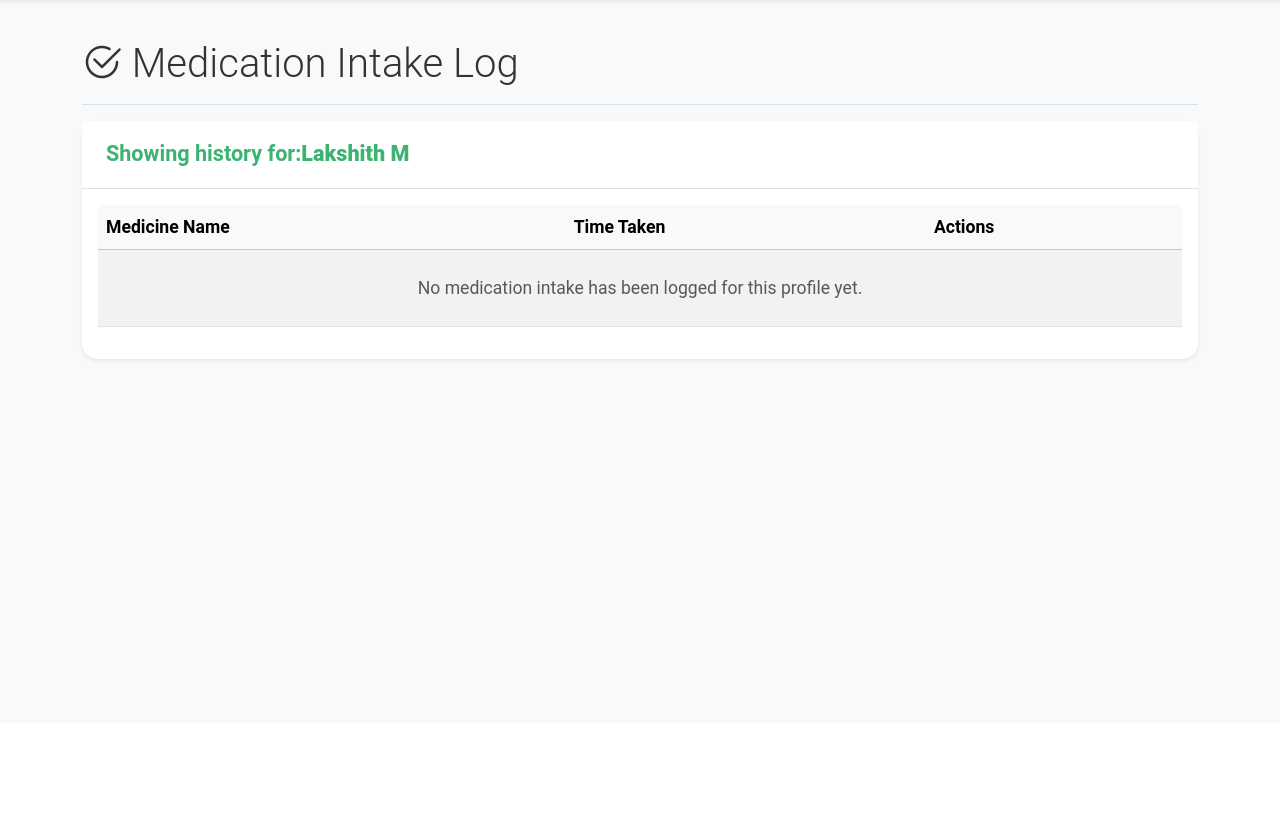
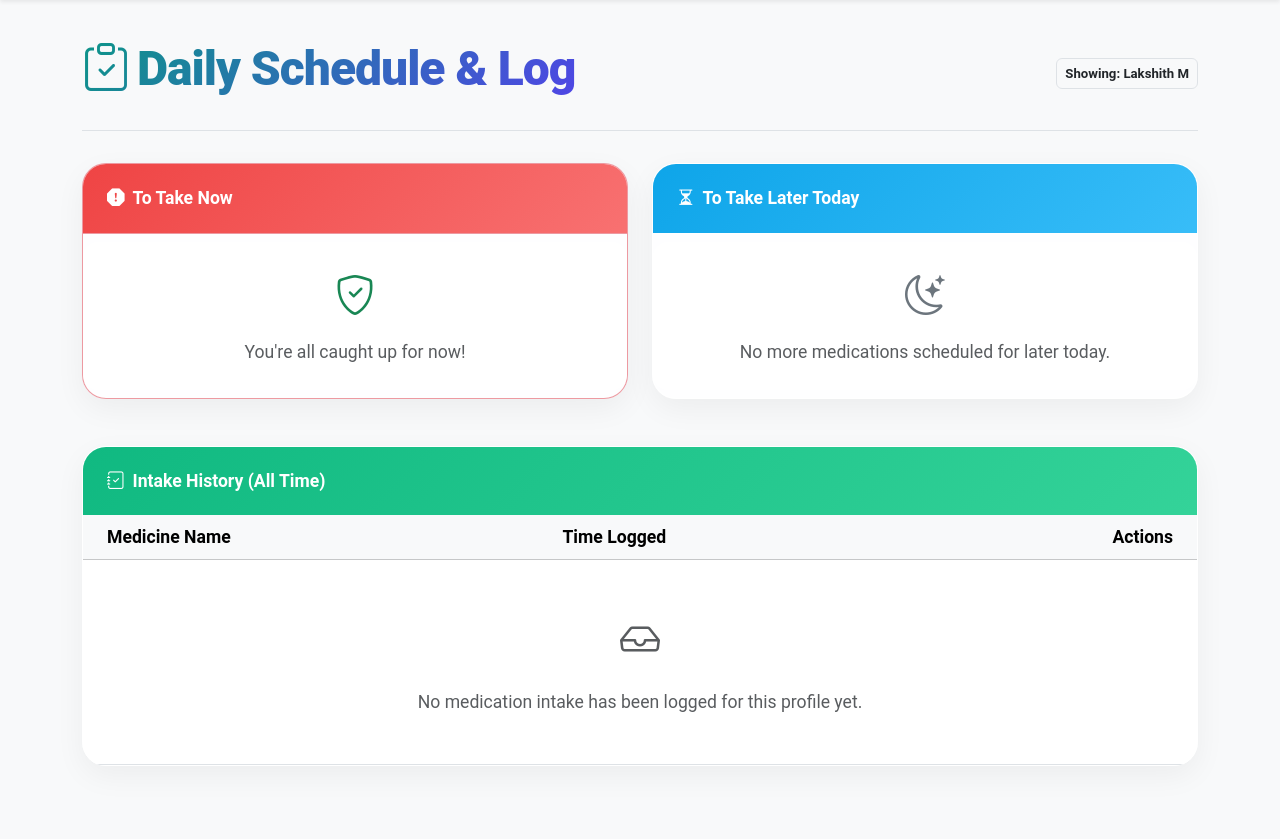
Before and after one commit to TeamO-6/MediMate, a Flask app: page /intake_log in a window 1280 px wide. Shown: the part 77-916 px from the top of the page. Before the commit the page ends 439 px from the top, so only its background shows below. Run offline with Flask 3, Linux system fonts and the light colour scheme; a user stored in the database is signed in; data comes from the database, SQL or seed files in the repository.

Commit message:
feat: redesign medication log with categorized schedules

```diff
--- a/app.py
+++ b/app.py
@@ -886,13 +886,48 @@ def intake_log():
 
     db = get_db()
 
-    log_entries = db.execute("""
+    taken_medicines = db.execute("""
         SELECT i.id, m.name, i.taken_at
         FROM medicine_intake i JOIN medicines m ON i.medicine_id = m.id
         WHERE i.profile_id = ?
         ORDER BY i.taken_at DESC
     """, (profile_id,)).fetchall()
-    return render_template('intake_log.html', log_entries=log_entries)
+
+    ist_tz = timezone(timedelta(hours=5, minutes=30))
+    current_time_ist = datetime.now(ist_tz)
+    today_name = current_time_ist.strftime('%a')
+
+    taken_today_ids = [m['medicine_id'] for m in db.execute(
+        "SELECT medicine_id FROM medicine_intake WHERE profile_id = ? AND DATE(taken_at) = DATE('now', 'localtime')",
+        (profile_id,)
+    ).fetchall()]
+
+    today_reminders = db.execute("""
+        SELECT r.id, m.name, m.id as medicine_id, r.time
+        FROM reminders r JOIN medicines m ON r.medicine_id = m.id
+        WHERE r.profile_id = ? AND r.days LIKE ?
+        ORDER BY r.time ASC
+    """, (profile_id, f'%{today_name}%')).fetchall()
+
+    to_take_now = []
+    to_take_later = []
+
+    for rem in today_reminders:
+        if rem['medicine_id'] in taken_today_ids:
+            continue
+
+        reminder_time = datetime.strptime(rem['time'], '%H:%M').time()
+        reminder_datetime_ist = datetime.combine(current_time_ist.date(), reminder_time).replace(tzinfo=ist_tz)
+
+        if reminder_datetime_ist <= current_time_ist + timedelta(minutes=30):
+            to_take_now.append(rem)
+        else:
+            to_take_later.append(rem)
+
+    return render_template('intake_log.html',
+                           taken_medicines=taken_medicines,
+                           to_take_now=to_take_now,
+                           to_take_later=to_take_later)
 
 @app.route('/intake/delete/<int:log_id>', methods=['POST'])
 @login_required
--- a/templates/intake_log.html
+++ b/templates/intake_log.html
@@ -1,31 +1,145 @@
 {% extends "base.html" %}
 
 {% block content %}
-<div class="d-flex justify-content-between flex-wrap flex-md-nowrap align-items-center pt-3 pb-2 mb-3 border-bottom">
-    <h1 class="display-6"><i class="bi bi-check2-circle"></i> Medication Intake Log</h1>
+<style>
+    .log-header {
+        background: linear-gradient(135deg, #0d9488, #4f46e5);
+        -webkit-background-clip: text;
+        -webkit-text-fill-color: transparent;
+        font-weight: 800;
+        letter-spacing: -1px;
+    }
+
+    .glass-card {
+        background: rgba(255, 255, 255, 0.85);
+        backdrop-filter: blur(16px);
+        -webkit-backdrop-filter: blur(16px);
+        border: 1px solid rgba(255, 255, 255, 0.4);
+        border-radius: 1.5rem;
+        box-shadow: 0 10px 30px rgba(0, 0, 0, 0.05);
+        transition: transform 0.3s ease, box-shadow 0.3s ease;
+        overflow: hidden;
+    }
+
+    .glass-header {
+        background: transparent;
+        border-bottom: 1px solid rgba(0,0,0,0.05);
+        padding: 1.25rem 1.5rem;
+        font-weight: 700;
+        font-size: 1.1rem;
+    }
+
+    .bg-gradient-danger { background: linear-gradient(135deg, #ef4444, #f87171); color: white; }
+    .bg-gradient-info { background: linear-gradient(135deg, #0ea5e9, #38bdf8); color: white; }
+    .bg-gradient-success { background: linear-gradient(135deg, #10b981, #34d399); color: white; }
+
+    .animated-list-item {
+        transition: all 0.2s ease;
+        border-left: 3px solid transparent;
+    }
+    .animated-list-item:hover {
+        background-color: rgba(13, 148, 136, 0.05);
+        border-left: 3px solid #0d9488;
+        transform: translateX(4px);
+    }
+
+    .fade-in-up {
+        animation: fadeInUp 0.6s ease-out forwards;
+        opacity: 0;
+        transform: translateY(20px);
+    }
+    .delay-1 { animation-delay: 0.1s; }
+    .delay-2 { animation-delay: 0.2s; }
+    .delay-3 { animation-delay: 0.3s; }
+
+    @keyframes fadeInUp {
+        to { opacity: 1; transform: translateY(0); }
+    }
+</style>
+
+<div class="d-flex justify-content-between flex-wrap flex-md-nowrap align-items-center pt-3 pb-4 border-bottom fade-in-up">
+    <h1 class="display-5 log-header"><i class="bi bi-clipboard-check me-2"></i>Daily Schedule & Log</h1>
+    <span class="badge bg-light text-dark border p-2">Showing: {{ active_profile.profile_name }}</span>
 </div>
 
-<div class="card shadow-sm">
-    <div class="card-header">
-        Showing history for: <strong>{{ active_profile.profile_name }}</strong>
+<div class="row g-4 mt-2">
+    <!-- To Take Now (Action Required) -->
+    <div class="col-md-6 fade-in-up delay-1">
+        <div class="card glass-card h-100 border-danger border-opacity-50">
+            <div class="glass-header bg-gradient-danger border-0">
+                <i class="bi bi-exclamation-octagon-fill me-2"></i>To Take Now
+            </div>
+            <ul class="list-group list-group-flush pt-2 pb-2">
+                {% for rem in to_take_now %}
+                    <li class="list-group-item d-flex justify-content-between align-items-center border-0 animated-list-item">
+                        <div>
+                            <span class="fw-bold fs-5 text-danger">{{ rem.name }}</span><br>
+                            <span class="badge bg-danger rounded-pill mt-1"><i class="bi bi-clock"></i> Scheduled: {{ rem.time | time_indian }}</span>
+                        </div>
+                        <form action="{{ url_for('take_medicine', med_id=rem.medicine_id) }}" method="POST">
+                            <button type="submit" class="btn btn-danger btn-sm shadow-sm">
+                                <i class="bi bi-check-lg"></i> Mark Taken
+                            </button>
+                        </form>
+                    </li>
+                {% else %}
+                    <li class="list-group-item text-center text-muted border-0 py-4">
+                        <i class="bi bi-shield-check fs-1 text-success d-block mb-2"></i>
+                        You're all caught up for now!
+                    </li>
+                {% endfor %}
+            </ul>
+        </div>
     </div>
-    <div class="card-body">
+
+    <!-- To Take Later -->
+    <div class="col-md-6 fade-in-up delay-2">
+        <div class="card glass-card h-100">
+            <div class="glass-header bg-gradient-info border-0">
+                <i class="bi bi-hourglass-split me-2"></i>To Take Later Today
+            </div>
+            <ul class="list-group list-group-flush pt-2 pb-2">
+                {% for rem in to_take_later %}
+                    <li class="list-group-item d-flex justify-content-between align-items-center border-0 animated-list-item">
+                        <span class="fw-bold">{{ rem.name }}</span>
+                        <span class="badge bg-light text-dark border rounded-pill px-3 py-2">
+                            <i class="bi bi-clock me-1"></i>{{ rem.time | time_indian }}
+                        </span>
+                    </li>
+                {% else %}
+                    <li class="list-group-item text-center text-muted border-0 py-4">
+                        <i class="bi bi-moon-stars fs-1 text-secondary d-block mb-2"></i>
+                        No more medications scheduled for later today.
+                    </li>
+                {% endfor %}
+            </ul>
+        </div>
+    </div>
+</div>
+
+<!-- Historical Intake Log -->
+<div class="card glass-card mt-5 mb-5 fade-in-up delay-3">
+    <div class="glass-header bg-gradient-success border-0">
+        <i class="bi bi-journal-check me-2"></i>Intake History (All Time)
+    </div>
+    <div class="card-body p-0">
         <div class="table-responsive">
-            <table class="table table-striped table-hover">
+            <table class="table table-hover mb-0 align-middle">
                 <thead class="table-light">
                     <tr>
-                        <th>Medicine Name</th>
-                        <th>Time Taken</th>
-                        <th>Actions</th> </tr>
+                        <th class="ps-4">Medicine Name</th>
+                        <th>Time Logged</th>
+                        <th class="text-end pe-4">Actions</th>
+                    </tr>
                 </thead>
                 <tbody>
-                    {% for entry in log_entries %}
+                    {% for entry in taken_medicines %}
                     <tr>
-                        <td>{{ entry.name }}</td>
-                        <td>{{ entry.taken_at | datetime_indian }}</td>
-                        <td>
-                            <form action="{{ url_for('delete_intake_log', log_id=entry.id) }}" method="POST" onsubmit="return confirm('Are you sure you want to delete this record?');">
-                                <button type="submit" class="btn btn-sm btn-outline-danger" title="Delete">
+                        <td class="ps-4 fw-bold">{{ entry.name }}</td>
+                        <td><span class="badge bg-light text-dark border"><i class="bi bi-clock-history me-1"></i>{{ entry.taken_at | datetime_indian }}</span></td>
+                        <td class="text-end pe-4">
+                            <form action="{{ url_for('delete_intake_log', log_id=entry.id) }}" method="POST" onsubmit="return confirm('Are you sure you want to delete this record? This may affect your adherence score.');">
+                                <button type="submit" class="btn btn-sm btn-outline-danger" title="Delete Log Entry">
                                     <i class="bi bi-trash"></i>
                                 </button>
                             </form>
@@ -33,7 +147,8 @@
                     </tr>
                     {% else %}
                     <tr>
-                        <td colspan="3" class="text-center p-4">
+                        <td colspan="3" class="text-center p-5">
+                            <i class="bi bi-inbox fs-1 text-muted d-block mb-3"></i>
                             <p class="text-muted mb-0">No medication intake has been logged for this profile yet.</p>
                         </td>
                     </tr>
@@ -43,4 +158,5 @@
         </div>
     </div>
 </div>
+
 {% endblock %}
```
